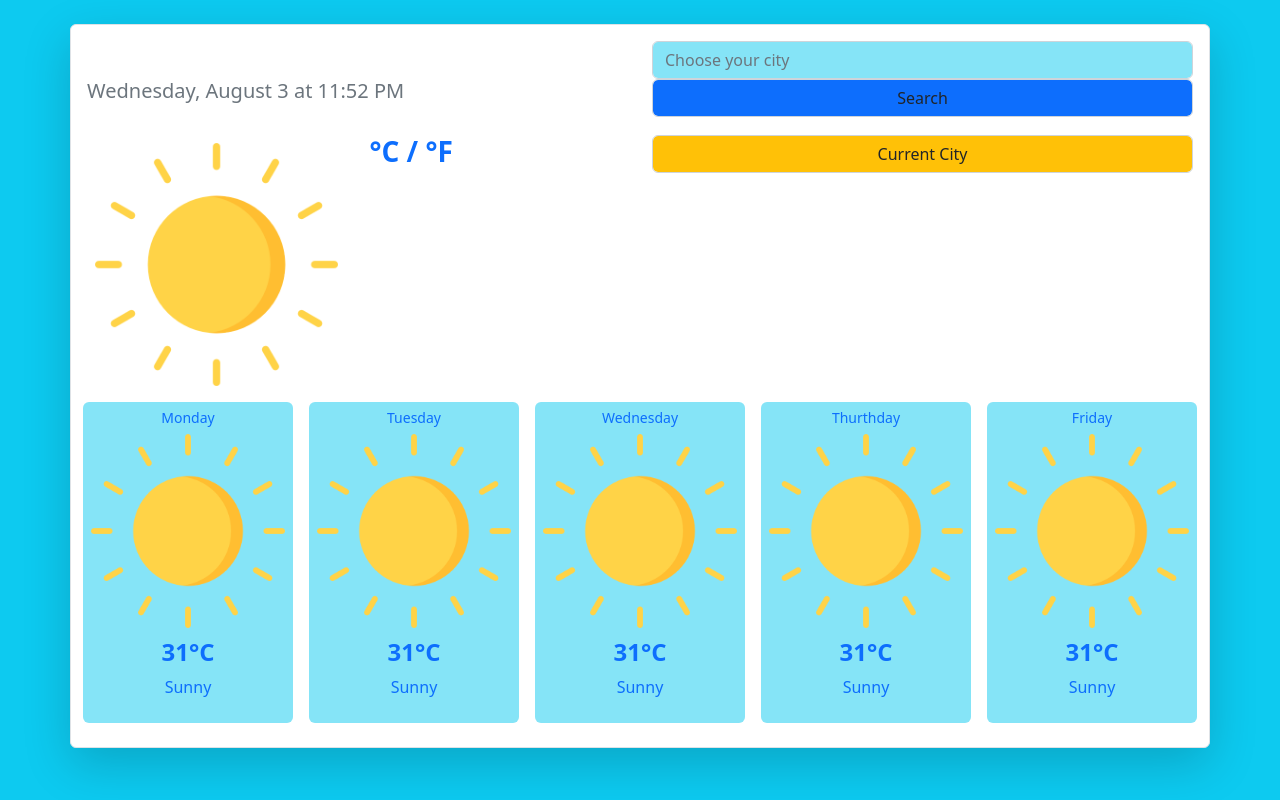
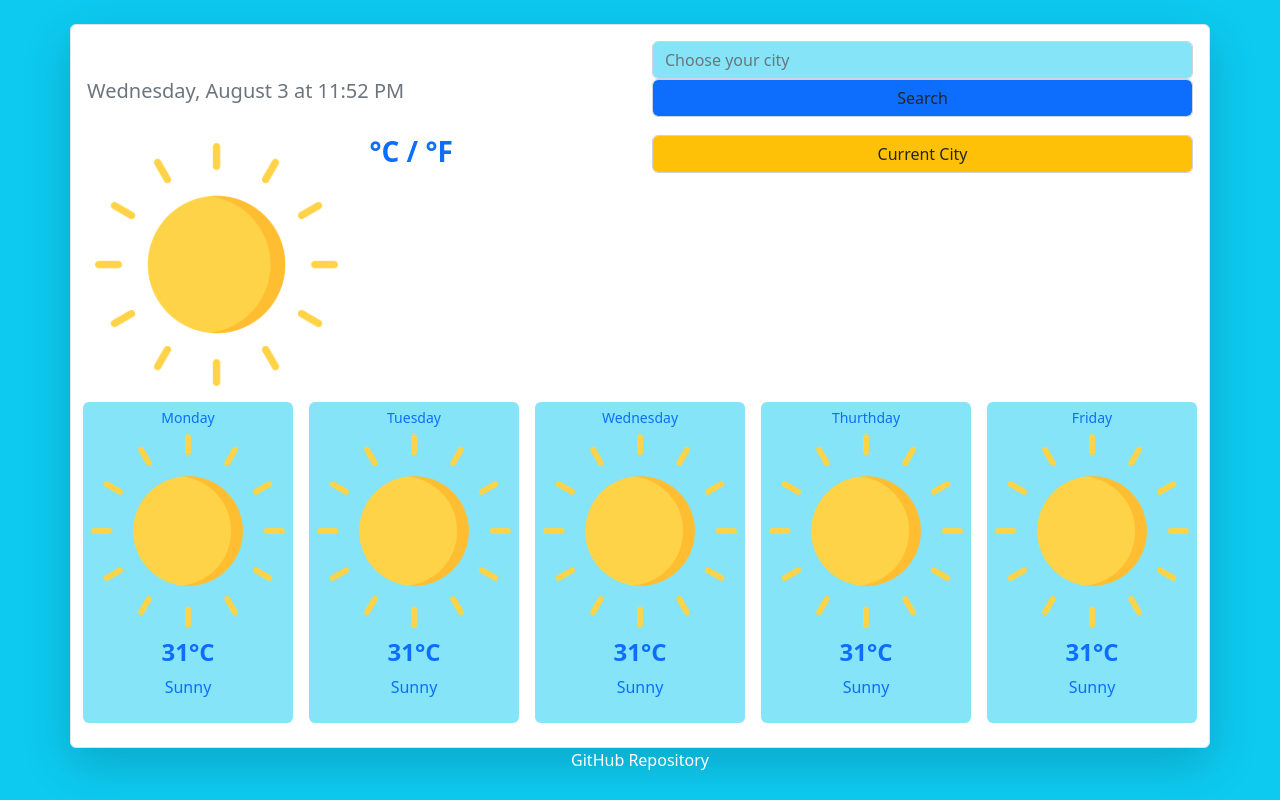
Before and after one commit to olenahladkova/js_weather_app, a plain HTML site: page index.html in a window 1280 px wide. Drawn offline with nearby package versions, Linux system fonts and the light colour scheme.

Commit message:
Added link to repository

```diff
--- a/index.html
+++ b/index.html
@@ -123,6 +123,9 @@
         </div>
       </div>
     </main>
+    <footer class="row">
+      <a href="https://github.com/olenahladkova/js_weather_app" class="text-white text-center">GitHub Repository</a>
+    </footer>
     <script src="/src/index.js"></script>
   </body>
 </html>
```
